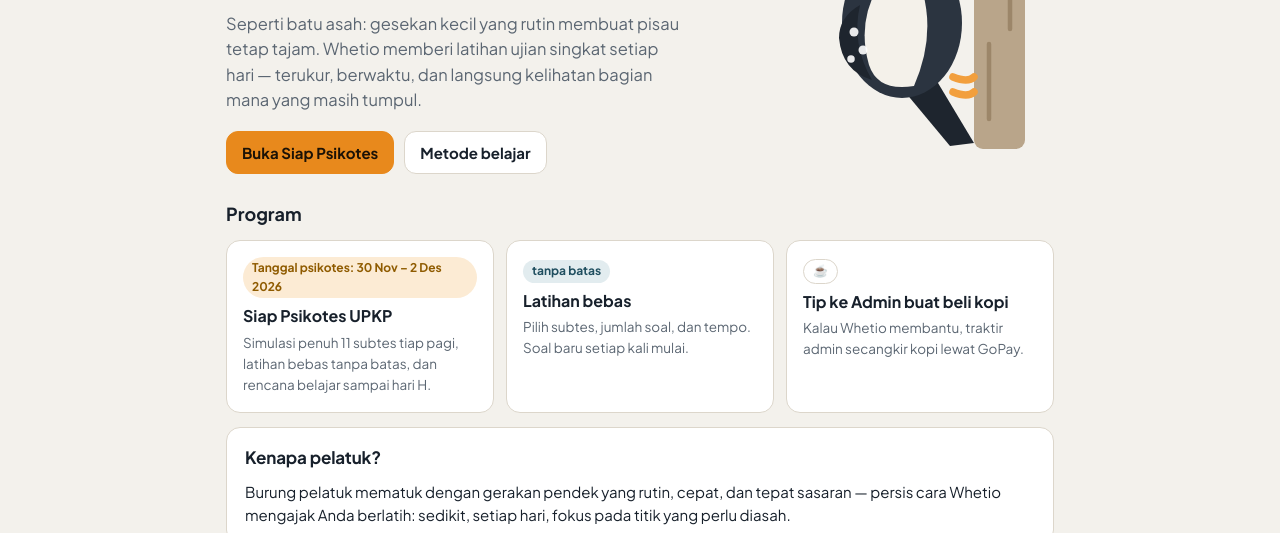
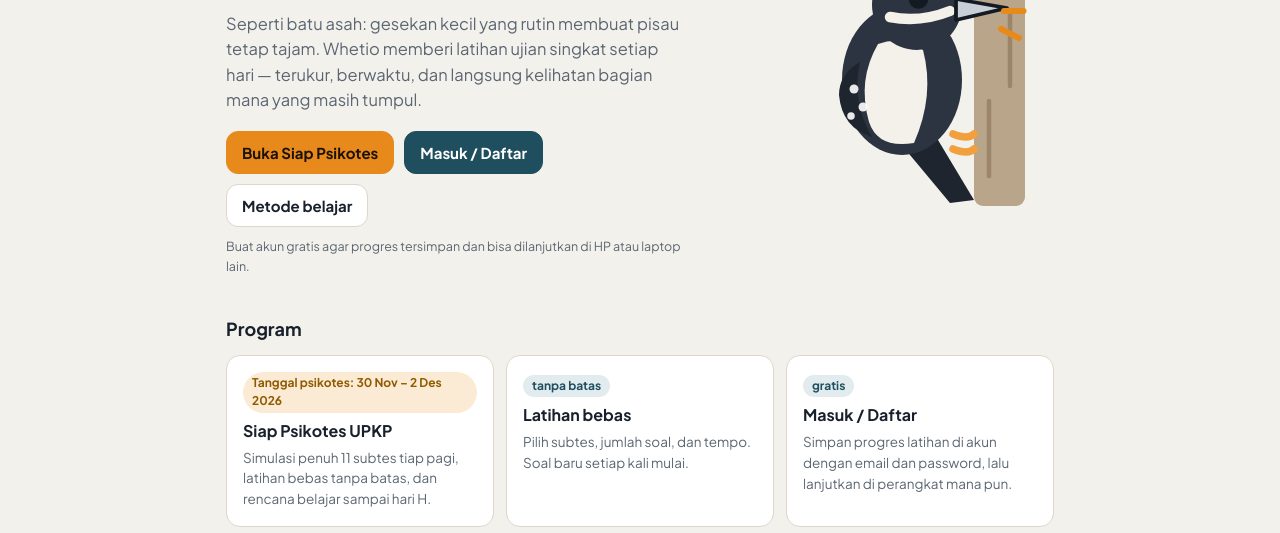
Before and after one commit to abrorhd/whetio, a website: page index.html in a window 1280 px wide. Shown: the part 267-800 px from the top of the page. Drawn offline with Linux system fonts and the light colour scheme.

Commit message:
Tombol Masuk / Daftar di halaman awal dan beranda Siap Psikotes
Co-Authored-By: Claude Opus 5.5 <noreply@anthropic.com>
Claude-Session: https://claude.ai/code/session_01ChgSGfKctnX1dwyB6wTrst

```diff
--- a/assets/js/beranda.js
+++ b/assets/js/beranda.js
@@ -2,7 +2,7 @@
 import { SUBTES, KODE } from "./gen/index.js";
 import { kepalaSitus, KUNCI_RINGKAS } from "./kuis.js";
 import { pelatuk } from "./merek.js";
-import { tarik } from "./sinkron.js";
+import { tarik, akun } from "./sinkron.js";
 import { PILIHAN_TGL, tglUjian, setTglUjian, sisaHari, fase, teksTgl } from "./rencana.js";
 
 const esc = (s) => String(s).replace(/&/g, "&amp;").replace(/</g, "&lt;");
@@ -16,6 +16,7 @@ function hero() {
   const hitung = t == null ? "Pilih tanggal psikotes Anda:" : h > 0 ? `H-${h} menuju psikotes · ${teksTgl(t)}` : h === 0 ? "Hari ini psikotes. Tenang dan tajam!" : `Psikotes ${teksTgl(t)} sudah lewat`;
   return `<section class="hero"><div><span class="slogan">Asah sedikit, tajam tiap hari.</span><h1>Siap Psikotes</h1>
     <p class="lead">Simulasi penuh psikotes UPKP setiap pagi — 11 subtes, jumlah soal dan waktu seperti aslinya — plus latihan bebas tanpa batas untuk mengejar tempo.</p>
+    ${akun() ? "" : '<div class="panel" style="margin:0 0 12px;padding:10px 14px;display:flex;gap:10px;align-items:center;flex-wrap:wrap"><span style="flex:1;min-width:180px">Simpan progres di akun agar bisa dilanjutkan di perangkat lain.</span><a class="btn pri kecil" href="/akun/">Masuk / Daftar</a></div>'}
     <div class="hitung" id="hitung">${hitung}</div>
     <div class="tgl-uji" role="group" aria-label="Tanggal psikotes">${PILIHAN_TGL.map(([v, l]) => `<button class="chip" data-tgl="${v}" aria-pressed="${t === v}">${l}</button>`).join("")}</div>
     ${f ? `<div class="panel" style="margin-top:6px"><b>${esc(f.judul)}</b><ul style="margin:6px 0 0;padding-left:18px">${f.tugas.map((x) => `<li>${esc(x)}</li>`).join("")}</ul><a class="hint" href="/psikotes/metode/">Lihat rencana lengkap &rarr;</a></div>` : ""}
--- a/index.html
+++ b/index.html
@@ -19,6 +19,8 @@ import { kepalaSitus } from "/assets/js/kuis.js";
 import { logo, pelatuk } from "/assets/js/merek.js";
 import { kaki } from "/assets/js/beranda.js";
 import { tglUjian, sisaHari, teksTgl } from "/assets/js/rencana.js";
+import { akun } from "/assets/js/sinkron.js";
+const a = akun();
 const t = tglUjian(), h = sisaHari(t);
 const hit = t == null ? "Tanggal psikotes: 30 Nov – 2 Des 2026" : h > 0 ? `H-${h} · ${teksTgl(t)}` : h === 0 ? "Hari ini psikotes!" : "Psikotes sudah lewat";
 document.getElementById("app").innerHTML = kepalaSitus("") + `<main class="wrap">
@@ -27,12 +29,14 @@ document.getElementById("app").innerHTML = kepalaSitus("") + `<main class="wrap"
   <h1>Whetio</h1>
   <span class="slogan">Asah sedikit, tajam tiap hari.</span>
   <p class="lead" style="margin-top:14px">Seperti batu asah: gesekan kecil yang rutin membuat pisau tetap tajam. Whetio memberi latihan ujian singkat setiap hari — terukur, berwaktu, dan langsung kelihatan bagian mana yang masih tumpul.</p>
-  <div class="cta"><a class="btn spark" href="/psikotes/">Buka Siap Psikotes</a><a class="btn" href="/psikotes/metode/">Metode belajar</a></div>
+  <div class="cta"><a class="btn spark" href="/psikotes/">Buka Siap Psikotes</a>${a ? `<a class="btn" href="/akun/">Akun saya</a>` : `<a class="btn pri" href="/akun/">Masuk / Daftar</a>`}<a class="btn" href="/psikotes/metode/">Metode belajar</a></div>
+  ${a ? `<p class="hint" style="margin-top:10px">Masuk sebagai <b>${a.email}</b> · progres tersinkron.</p>` : `<p class="hint" style="margin-top:10px">Buat akun gratis agar progres tersimpan dan bisa dilanjutkan di HP atau laptop lain.</p>`}
 </div>${pelatuk("patuk")}</section>
 <h2 style="font-size:18px;margin:10px 0">Program</h2>
 <div class="kartu-grid">
   <a class="kartu" href="/psikotes/"><span class="tag spark">${hit}</span><b>Siap Psikotes UPKP</b><p>Simulasi penuh 11 subtes tiap pagi, latihan bebas tanpa batas, dan rencana belajar sampai hari H.</p></a>
   <a class="kartu" href="/psikotes/latihan/"><span class="tag">tanpa batas</span><b>Latihan bebas</b><p>Pilih subtes, jumlah soal, dan tempo. Soal baru setiap kali mulai.</p></a>
+  <a class="kartu" href="/akun/"><span class="tag">${a ? "masuk ✓" : "gratis"}</span><b>${a ? "Akun saya" : "Masuk / Daftar"}</b><p>Simpan progres latihan di akun dengan email dan password, lalu lanjutkan di perangkat mana pun.</p></a>
   <a class="kartu" href="/tip/"><span class="tag o">☕</span><b>Tip ke Admin buat beli kopi</b><p>Kalau Whetio membantu, traktir admin secangkir kopi lewat GoPay.</p></a>
 </div>
 <div class="panel"><h2>Kenapa pelatuk?</h2><p style="margin:0">Burung pelatuk mematuk dengan gerakan pendek yang rutin, cepat, dan tepat sasaran — persis cara Whetio mengajak Anda berlatih: sedikit, setiap hari, fokus pada titik yang perlu diasah.</p></div>
```
